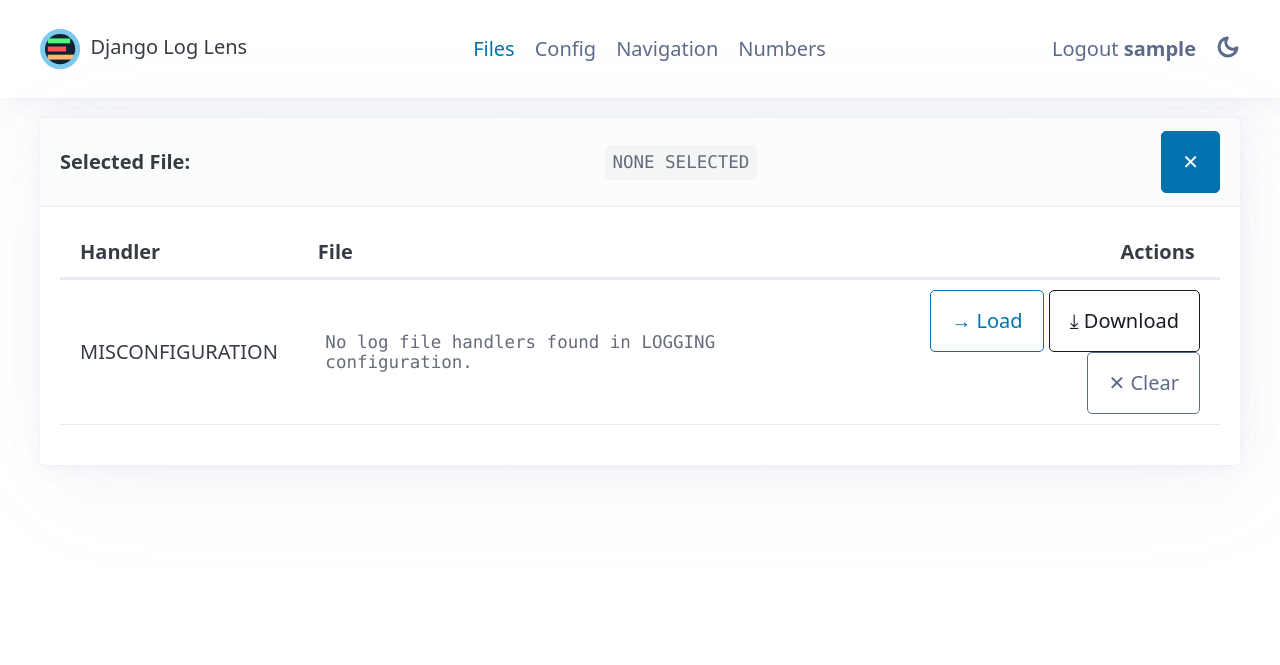
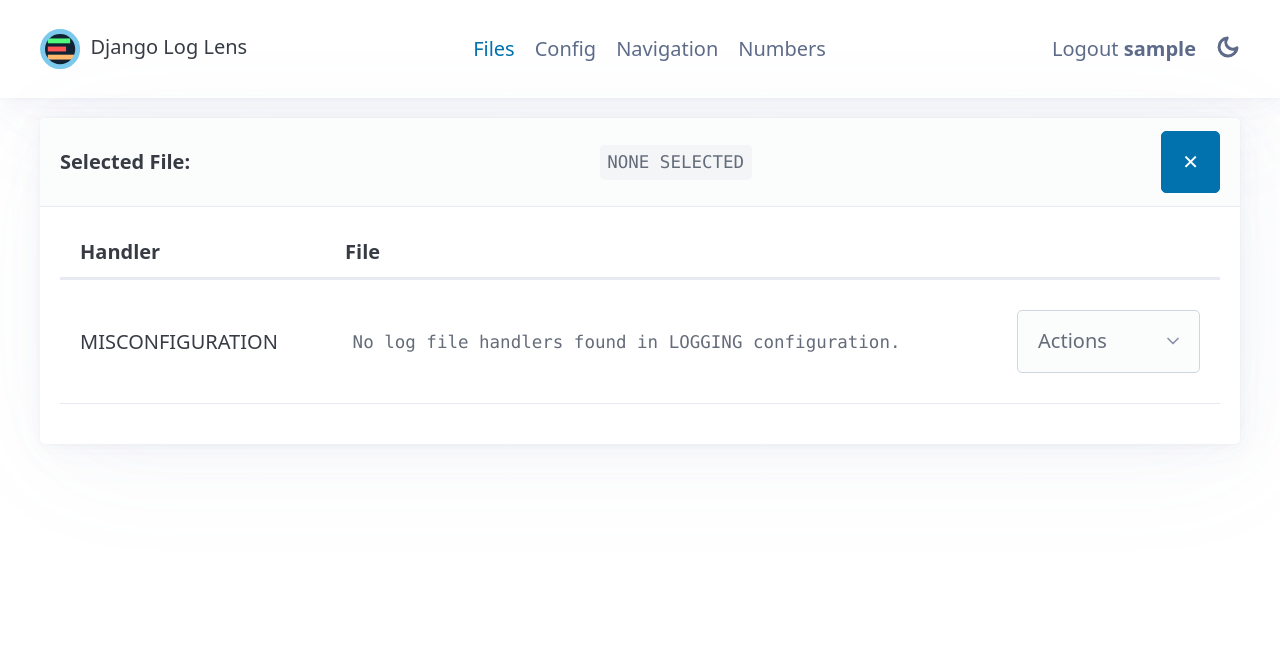
Before and after one commit to martinbroede/django-log-lens, a Django app: page /logs/view/v2 in a window 1280 px wide. Shown: the top 665 px of the page. Run offline with Django 5.2, Linux system fonts and the light colour scheme; the visitor is signed in with stand-in values (Sample User, id 1); some libraries are stand-ins or nearby versions.

Commit message:
intermediate result

```diff
--- a/django_log_lens/static/django_log_lens/styles.v2.css
+++ b/django_log_lens/static/django_log_lens/styles.v2.css
@@ -49,6 +49,12 @@ html[data-theme="light"] {
 /** Miscellaneous */
 main {
     min-height: calc(90vh - 6rem);
+}
+
+/* Adjusts dropdowns inside tables */
+td details summary {
+    margin-top: 1rem;
+    min-width: 8rem;
 }
 
 [role="link"] {
--- a/django_log_lens/templates/v2/base.html
+++ b/django_log_lens/templates/v2/base.html
@@ -57,7 +57,6 @@
           const storedTheme = localStorage.getItem("theme") || "";
           const systemSetting = window.matchMedia("(prefers-color-scheme: dark)").matches ? "dark" : "light";
           const theme = storedTheme || systemSetting;
-          console.log(storedTheme, systemSetting, theme);
           document.documentElement.setAttribute("data-theme", theme);
       }
 
--- a/django_log_lens/templates/v2/view.html
+++ b/django_log_lens/templates/v2/view.html
@@ -91,10 +91,8 @@
   <div class="container">
     <article x-show="ui.activeTab === 'files'">
       <header class="spaced">
-        <b>Selected File:&nbsp;&nbsp;</b>
-        <span>
-          <code x-text="ui.selectedLogFile"></code>
-        </span>
+        <b>Selected File:</b>
+        <code x-text="ui.selectedLogFile"></code>
         <button @click="ui.activeTab = 'null'">✕</button>
       </header>
 
@@ -103,25 +101,36 @@
           <tr>
             <th>Handler</th>
             <th>File</th>
-            <th class="right">Actions&nbsp;</th>
+            <th>&nbsp;</th>
           </tr>
         </thead>
         <tbody>
-          {% for name, path in log_files.items %}
+          {% for handler, path in log_files.items %}
             <tr>
-              <td :class="{ 'pico-primary-color':  ui.selectedLogFile === '{{ path }}' }">{{ name }}</td>
+              <td :class="{ 'pico-primary-color':  ui.selectedLogFile === '{{ path }}' }">{{ handler }}</td>
               <td>
-                <code class="transparent-background">{{ path }}</code>
+                <a role="link"
+                   @click="ui.selectedLogFile='{{ path }}'; closeFileView();">
+                  <code class="transparent-background">{{ path }}</code>
+                </a>
               </td>
-              <td class="right">
-                <button class="outline"
-                        @click="ui.selectedLogFile='{{ path }}'; closeFileView();">→&nbsp;Load</button>
-                <a role="button"
-                   class="outline contrast"
-                   href="/logs/api/files/{{ path }}"
-                   download="{{ path }}">⤓&nbsp;Download</a>
-                {% comment %} todo adjust '/logs' {% endcomment %}
-                <button class="outline secondary" @click="">✕&nbsp;Clear</button>
+              <td>
+                <details class="dropdown">
+                  <summary>Actions</summary>
+                  <ul>
+                    <li>
+                      <a role="link"
+                         @click="ui.selectedLogFile='{{ path }}'; closeFileView();">→ Load</a>
+                    </li>
+                    <li>
+                      <a href="/logs/api/files/{{ path }}" download="{{ path }}">⤓ Download</a>
+                      <!-- todo adjust '/logs' -->
+                    </li>
+                    <li>
+                      <a>✕ Clear</a>
+                    </li>
+                  </ul>
+                </details>
               </td>
             </tr>
           {% endfor %}
@@ -132,7 +141,7 @@
 
     <article x-show="ui.activeTab === 'config'">
       <header class="spaced">
-        <b>Selected File:&nbsp;&nbsp;</b>
+        <b>Selected File:</b>
         <span>
           <code x-text="ui.selectedLogFile"></code>
           <a role="link" @click="ui.activeTab = 'files'">Change</a>
@@ -156,14 +165,12 @@
       <br />
       <div class="grid">
         <label>
-          &nbsp;
           <input name="opt-in" type="checkbox" role="switch" />
           Auto Refresh
           <span data-tooltip="Updates the selected log file when new lines are added">&nbsp;?&nbsp;</span>
         </label>
 
         <label>
-          &nbsp;
           <input name="opt-in"
                  type="checkbox"
                  role="switch"
@@ -177,7 +184,7 @@
 
     <article id="article-navigation" x-show="ui.activeTab === 'nav'">
       <header class="spaced">
-        <b>Selected File:&nbsp;&nbsp;</b>
+        <b>Selected File:</b>
         <span>
           <code x-text="ui.selectedLogFile"></code>
           <a role="link" @click="ui.activeTab = 'files'">Change</a>
@@ -188,23 +195,22 @@
         <button class="outline secondary" @click="scrollToTop()">↑ Top</button>
         <button class="outline secondary" @click="scrollToBottom()">↓ Bottom</button>
         &nbsp;
-        <button class="outline">←&nbsp;Prev Error</button>
-        <button class="outline">→&nbsp;Next Error</button>
-        <button class="outline">&gt;&gt;&nbsp;Latest Error</button>
+        <button class="outline">← Prev Error</button>
+        <button class="outline">→ Next Error</button>
+        <button class="outline">>> Latest Error</button>
       </div>
       <div class="grid">
         <input type="search"
                name="Line Number"
                placeholder="Go to Line"
-               x-model="ui.searchLine"
-               @input="searchLine(ui.searchLine)" />
+               @input="gotoLine($event.target.value)" />
         <input type="search" name="search" placeholder="Search" aria-label="Search" />
       </div>
     </article>
 
     <article x-show="ui.activeTab === 'numbers'">
       <header class="spaced">
-        <b>Selected File:&nbsp;&nbsp;</b>
+        <b>Selected File:</b>
         <span>
           <code x-text="ui.selectedLogFile"></code>
           <a role="link" @click="ui.activeTab = 'files'">Change</a>
```
Also changed, not shown: django_log_lens/static/django_log_lens/main.js (+68 -19 lines).
